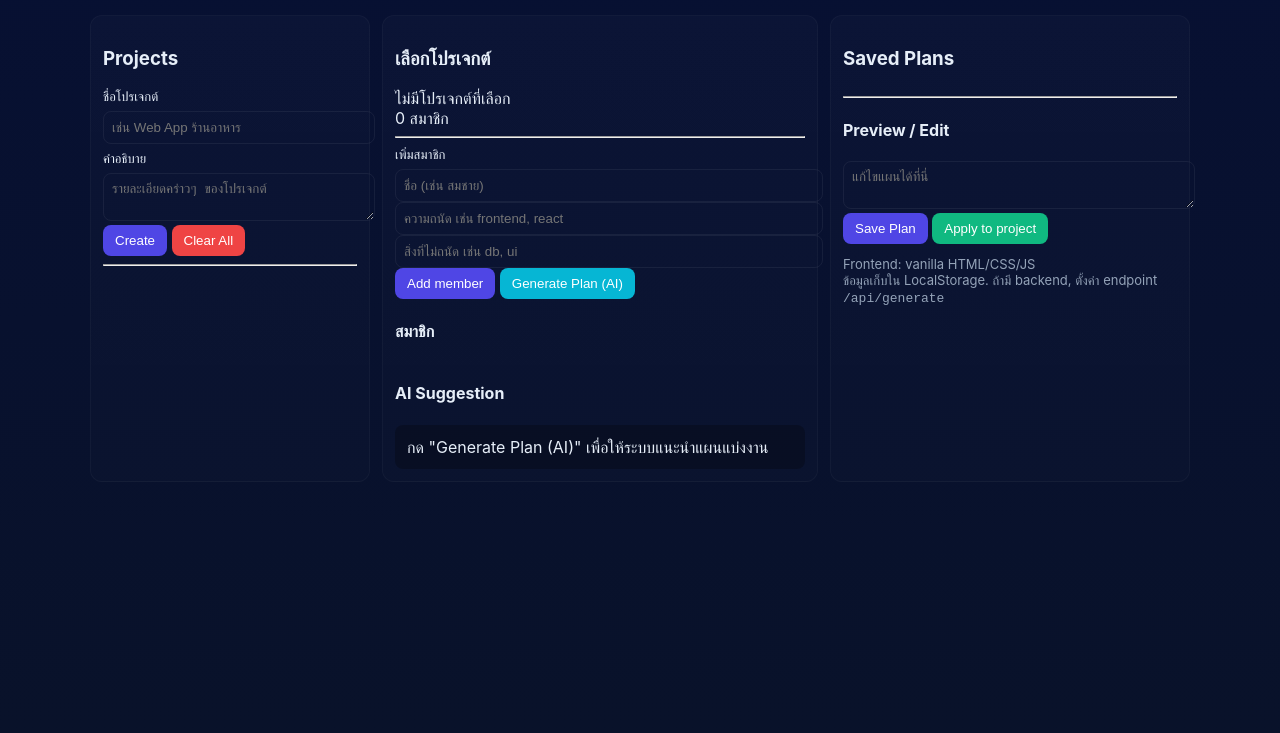
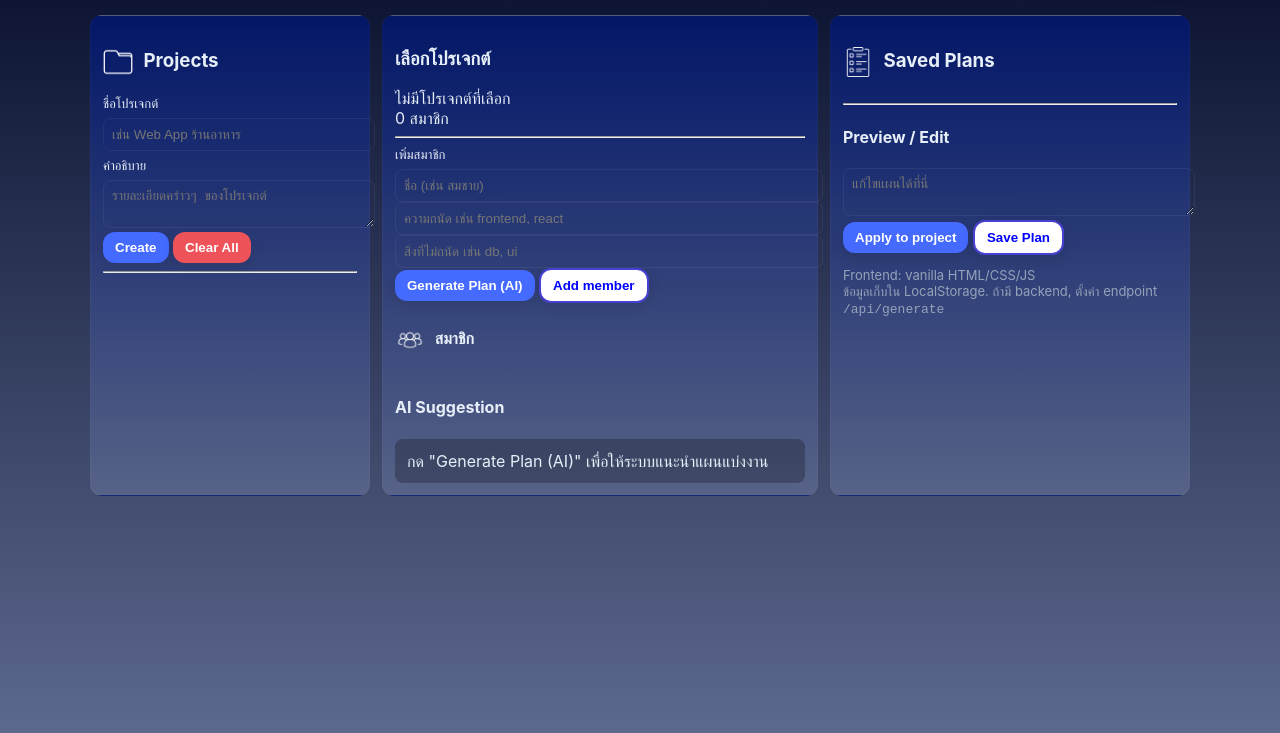
Before and after one commit to ryu49th/i2cedt_project, a website: page frontend/public/index.html in a window 1280 px wide. Shown: the part 91-824 px from the top of the page. Drawn offline with Linux system fonts and the light colour scheme.

Commit message:
color+icon+title

```diff
--- a/frontend/public/index.html
+++ b/frontend/public/index.html
@@ -3,15 +3,17 @@
 <head>
   <meta charset="utf-8" />
   <meta name="viewport" content="width=device-width,initial-scale=1" />
-  <title>TaskWeaver — AI Team Work Planner</title>
+  <title>WorkSync — AI Team Work Planner</title>
   <link rel="stylesheet" href="styles.css">
 </head>
 <body>
   <div class="container">
     <header>
-      <div class="logo">TW</div>
+      <div class="logo">TW
+
+      </div>
       <div>
-        <h1>TaskWeaver — AI Team Work Planner</h1>
+        <h1>WorkSync — AI Team Work Planner</h1>
         <div class="muted">สร้างแผนแบ่งงานให้ทีมของคุณ โดยใช้ข้อมูล skill/weakness และ AI ช่วยแนะนำ</div>
       </div>
       <button id="toggleThemeBtn" class="theme-btn">🌙</button>
@@ -20,14 +22,16 @@
     <main class="grid cols-3">
       <!-- Projects -->
       <section class="card">
-        <h3>Projects</h3>
+        <h3>
+        <img id="projectIcon" src="/icons/projectw.png" alt="Projects" class="icon" />
+        Projects</h3>
         <div class="form">
           <label for="projectName">ชื่อโปรเจกต์</label>
           <input id="projectName" placeholder="เช่น Web App ร้านอาหาร" />
           <label for="projectDesc">คำอธิบาย</label>
           <textarea id="projectDesc" class="textarea-sm" placeholder="รายละเอียดคร่าวๆ ของโปรเจกต์"></textarea>
           <div class="btn-group">
-            <button id="createProjectBtn">Create</button>
+            <button id="createProjectBtn" class="botton2">Create</button>
             <button id="clearStorageBtn" class="danger">Clear All</button>
           </div>
         </div>
@@ -51,12 +55,14 @@
           <input id="memberSkills" placeholder="ความถนัด เช่น frontend, react" />
           <input id="memberWeakness" placeholder="สิ่งที่ไม่ถนัด เช่น db, ui" />
           <div class="btn-group">
-            <button id="addMemberBtn">Add member</button>
-            <button id="generatePlanBtn" class="info">Generate Plan (AI)</button>
+            <button id="generatePlanBtn" class="botton2">Generate Plan (AI)</button>
+            <button id="addMemberBtn" class =botton1>Add member</button>
           </div>
         </div>
 
-        <h4>สมาชิก</h4>
+        <h4>
+          <img id="memberIcon" src="/icons/memberw.png" alt="Members" class="icon" />
+          สมาชิก</h4>
         <div id="membersList" class="list"></div>
 
         <h4>AI Suggestion</h4>
@@ -65,14 +71,16 @@
 
       <!-- Saved Plans -->
       <section class="card">
-        <h3>Saved Plans</h3>
+        <h3>
+          <img id="planIcon" src="/icons/planw.png" alt="Plans" class="icon" />
+          Saved Plans</h3>
         <div id="plansList" class="list"></div>
         <hr>
         <h4>Preview / Edit</h4>
         <textarea id="planEdit" class="textarea-sm" placeholder="แก้ไขแผนได้ที่นี่"></textarea>
         <div class="btn-group">
-          <button id="savePlanBtn">Save Plan</button>
-          <button id="applyPlanBtn" class="success">Apply to project</button>
+          <button id="applyPlanBtn" class =botton2>Apply to project</button>
+          <button id="savePlanBtn" class =botton1>Save Plan</button>
         </div>
         <footer>
           <div>Frontend: vanilla HTML/CSS/JS</div>
--- a/frontend/public/scripts/main.js
+++ b/frontend/public/scripts/main.js
@@ -203,28 +203,51 @@ savePlanBtn.onclick = ()=>{
   saveData(state); renderAll(); planEdit
 }
 
-// Theme color
+// DOM refs สำหรับ icons
+const projectIcon = document.getElementById('projectIcon');
+const memberIcon = document.getElementById('memberIcon');
+const planIcon = document.getElementById('planIcon');
+
+// ฟังก์ชันสำหรับสลับไอคอน
+function updateIcons(isLightMode) {
+  if (isLightMode) {
+    projectIcon.src = "/icons/project.png";
+    memberIcon.src = "/icons/member.png";
+    planIcon.src = "/icons/plan.png";
+  } else {
+    projectIcon.src = "/icons/projectw.png";
+    memberIcon.src = "/icons/memberw.png";
+    planIcon.src = "/icons/planw.png";
+  }
+}
+
+// โค้ดเดิมสำหรับสลับธีม
 const toggleBtn = document.getElementById("toggleThemeBtn");
 
 toggleBtn.addEventListener("click", () => {
   document.body.classList.toggle("light-mode");
+  const isLightMode = document.body.classList.contains("light-mode");
 
   // เปลี่ยนไอคอนปุ่ม
-  if (document.body.classList.contains("light-mode")) {
-    toggleBtn.textContent = "☀️";
-  } else {
-    toggleBtn.textContent = "🌙";
-  }
+  toggleBtn.textContent = isLightMode ? "☀️" : "🌙";
+
+  // เรียกฟังก์ชันเปลี่ยนไอคอนรูปภาพ
+  updateIcons(isLightMode);
 
   // (เสริม) เก็บค่าลง localStorage
-  localStorage.setItem("theme", document.body.classList.contains("light-mode") ? "light" : "dark");
+  localStorage.setItem("theme", isLightMode ? "light" : "dark");
 });
 
 // โหลดค่าธีมจาก localStorage
 window.addEventListener("DOMContentLoaded", () => {
   const savedTheme = localStorage.getItem("theme");
-  if (savedTheme === "light") {
+  const isLightMode = savedTheme === "light";
+
+  if (isLightMode) {
     document.body.classList.add("light-mode");
     toggleBtn.textContent = "☀️";
   }
+
+  // เรียกฟังก์ชันเปลี่ยนไอคอนเมื่อหน้าเว็บโหลด
+  updateIcons(isLightMode);
 });
--- a/frontend/public/styles.css
+++ b/frontend/public/styles.css
@@ -8,7 +8,7 @@
 body {
   font-family: Inter, ui-sans-serif, system-ui, -apple-system, "Segoe UI", Roboto;
   margin: 0;
-  background: linear-gradient(180deg,#071033 0%, #09122a 100%);
+  background: linear-gradient(180deg,#040b28 0%, #5c688d 100%); /* <-- บรรทัดนี้ */
   color: #e6eef8;
   min-height: 100vh;
 }
@@ -22,24 +22,46 @@ header h1 { font-size: 20px; margin: 0; }
 .cols-3 { grid-template-columns: 280px 1fr 360px; }
 
 .card {
-  background: linear-gradient(180deg, rgba(255,255,255,0.02), rgba(255,255,255,0.01));
-  border: 1px solid rgba(255,255,255,0.03);
+  background: linear-gradient(180deg, rgba(0, 23, 116, 0.8) 0%, rgba(92, 104, 141, 0.8) 100%);  /* <-- บรรทัดนี้ */
+  border: 1px solid rgba(255,255,255,0.03); /* <-- บรรทัดนี้ */
   padding: 12px;
   border-radius: 12px;
 }
 
 button {
-  background: var(--accent);
   border: none;
   color: white;
   padding: 8px 12px;
-  border-radius: 8px;
+  border-radius: 12px; /* <-- เพิ่มความโค้งมน */
   cursor: pointer;
+  font-weight: 600;
+  box-shadow: 0 4px 14px 0 rgba(0, 0, 0, 0.1); /* <-- เพิ่มเงา */
+  transition: transform 0.2s, box-shadow 0.2s; /* <-- ทำให้ hover สมูท */
 }
 
-button.danger { background: #ef4444; }
-button.info { background: #06b6d4; }
-button.success { background: #10b981; }
+.botton1{
+  user-select: none;
+  color: blue;
+  background: #ffffff;
+  border:2px solid #4840d0;
+}
+.botton2{
+  user-select: none;
+  color: #ffffff;
+  background: #446aff;
+  /* border:2px solid #4840d0; */
+}
+
+/* --- เพิ่มโค้ดส่วนนี้เข้าไปใต้ button --- */
+button:hover {
+  transform: translateY(-2px); /* <-- ทำให้ปุ่มลอยขึ้นเล็กน้อย */
+  box-shadow: 0 6px 20px 0 rgba(0, 0, 0, 0.185); /* <-- เพิ่มเงาตอน hover */
+}
+
+button.danger {
+  user-select: none;
+  background: #ed5358;
+}  /*<-- สีปุ่ม */
 
 input, textarea {
   width: 100%;
@@ -127,12 +149,12 @@ body.light-mode {
   --bg: #f9fafb;
   --card: #ffffff;
   --muted: #4b5563;
-  color: #1f2937;
-  background: linear-gradient(180deg,#f9fafb 0%, #e5e7eb 100%);
+  color: #000000;
+  background: linear-gradient(180deg,#8fc7ff 0%, #e5e7eb 100%); /* <-- บรรทัดนี้ */
 }
 
 body.light-mode .card {
-  background: #ffffff;
+  background: linear-gradient(180deg, rgba(255, 255, 255, 0.896) 0%, rgba(198, 203, 227, 0.8) 100%);  /* <-- บรรทัดนี้ */
   border: 1px solid #e5e7eb;
 }
 
@@ -140,3 +162,10 @@ body.light-mode .logo {
   background: linear-gradient(90deg,#6366f1,#0ea5e9);
   color: white;
 }
+
+.icon {
+  width: 30px;
+  height: 30px;
+  margin-right: 6px;
+  vertical-align: middle;
+}
```
Also changed, not shown: frontend/public/icons/member.png (added), frontend/public/icons/memberw.png (added), frontend/public/icons/plan.png (added), frontend/public/icons/planw.png (added), frontend/public/icons/project.png (added), frontend/public/icons/projectw.png (added).
